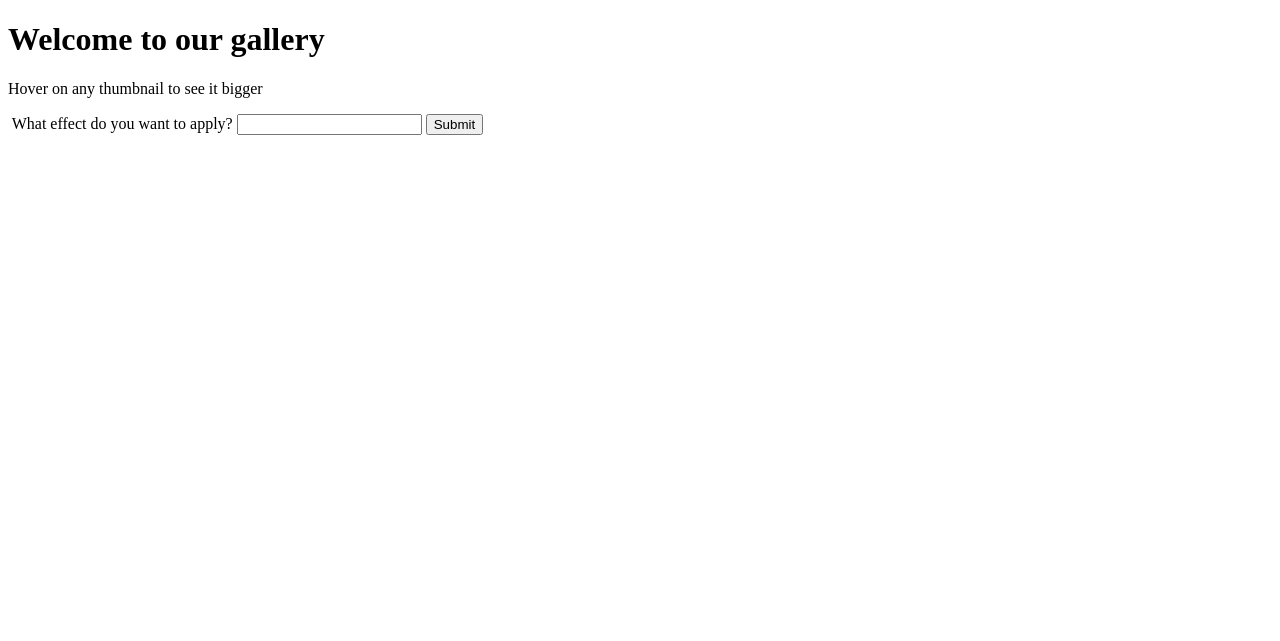
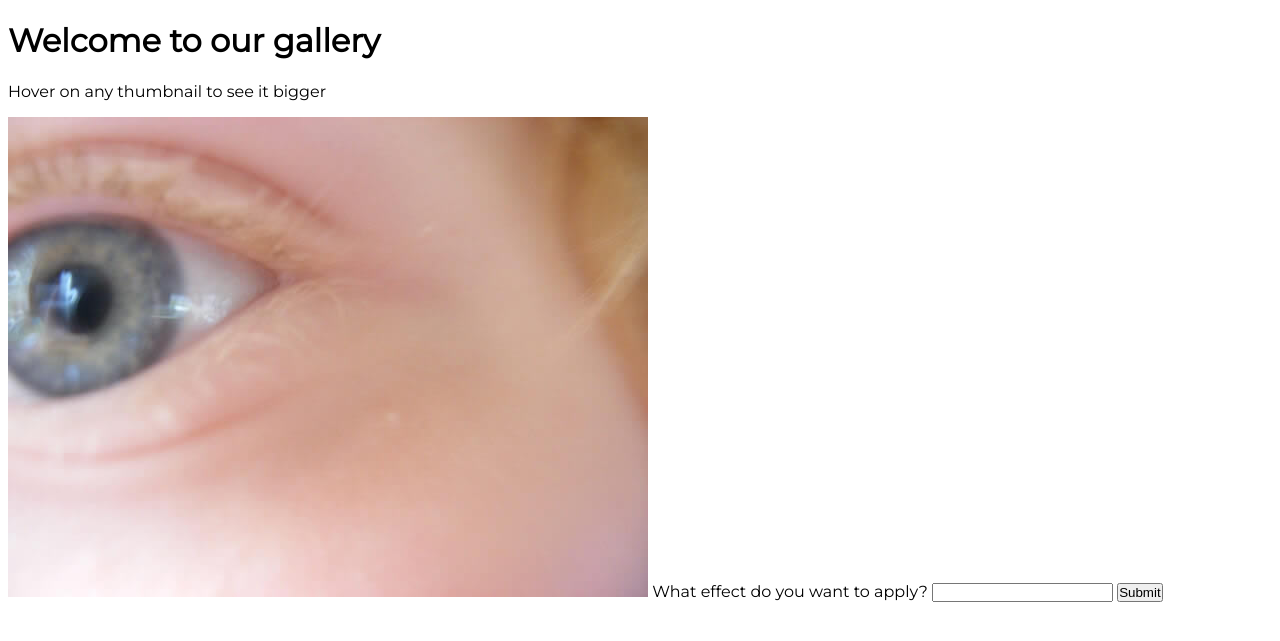
Before and after one commit to zengingrid/ACIT1620_FINAL, a PHP site: page / in a window 1280 px wide. Shown: the top 641 px of the page. Run offline with PHP 8.4, Linux system fonts and the light colour scheme.

Commit message:
added mandatory and semantic tags in HTML

```diff
--- a/index.html
+++ b/index.html
@@ -3,16 +3,24 @@
 
 <head>
     <meta charset="utf-8">
+    <meta name="viewport" content="width=device-width, initial-scale=1.0">
+    <link rel="stylesheet" href="styles/style.css" >
+    <link rel="preconnect" href="https://fonts.gstatic.com">
+    <link href="https://fonts.googleapis.com/css2?family=Montserrat&display=swap" rel="stylesheet">
+    <title>Document</title>
 </head>
 
 <body>
+    <header>
         <h1>Welcome to our gallery</h1>
+    </header>
+    <section>
         <p>Hover on any thumbnail to see it bigger</p>
         <div id="thumb-bar"> </div>
-    <img class="displayed-img">
+        <img class="displayed-img" src="images/pic1.jpg" alt="Display Images" width="640" height="480">
         <label>What effect do you want to apply?</label>
         <input id="effect" type="text">
         <button>Submit</button>
+    </section>
 </body>
-
 </html>
--- a/styles/style.css
+++ b/styles/style.css
@@ -1,3 +1,12 @@
+* {
+    padding: 0;
+    margin: 0；
+}
+
+body {
+    font-family: 'Montserrat', sans-serif;
+}
+
 div img {
     width: 20%;
 }
```
Lines whose indentation alone changed are shown as unchanged.
